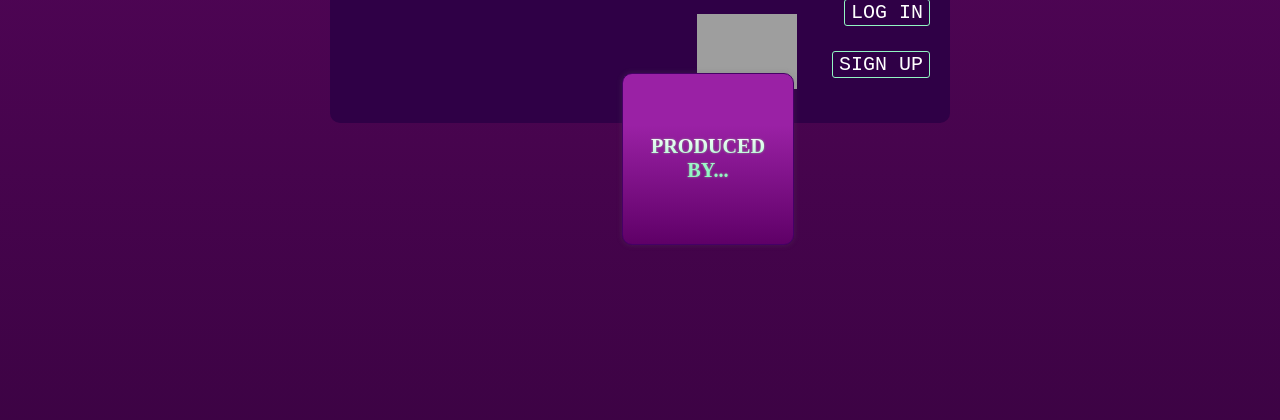
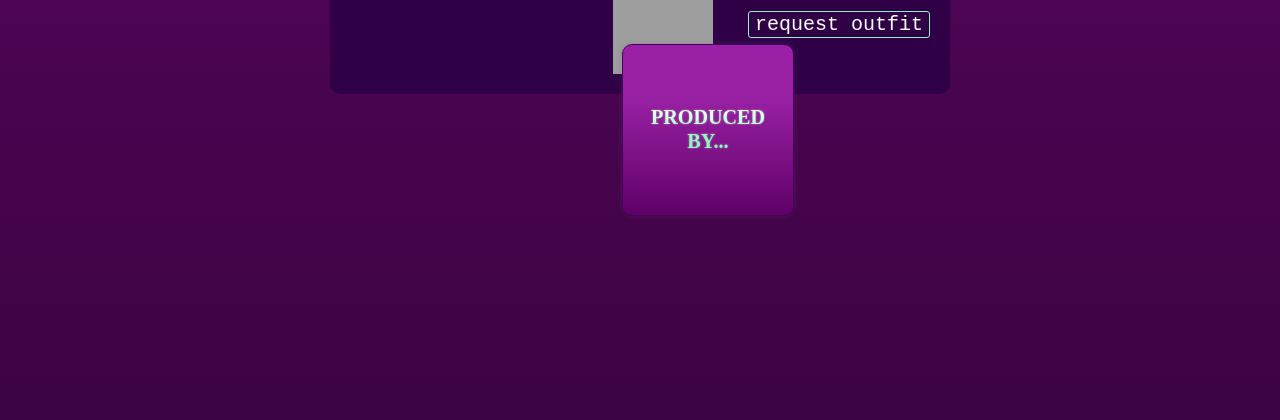
Before and after one commit to tjcrozier/hackUNT2024-project, a Flask app: template templates/siteface.html in a window 1280 px wide. Shown: the part 426-846 px from the top of the page. Run offline with Flask 3, Linux system fonts and the light colour scheme; the template is opened without the code that fills it, so the values that code supplies are empty; grey boxes are pictures that could not be loaded.

Commit message:
fixed links

```diff
--- a/templates/siteface.html
+++ b/templates/siteface.html
@@ -26,13 +26,8 @@ has there ever been anything better?
 
 <div class="button">
 <button>
-<a href="./LOGIN.html">LOG IN</a>
+    <a href="./FINDFIT.html">request outfit</a>
 </button>
-<br>
-<button>
-    <a href="./SIGNUP.html">SIGN UP</a>
-</button>
-
 </div>
 
 </div>
```
